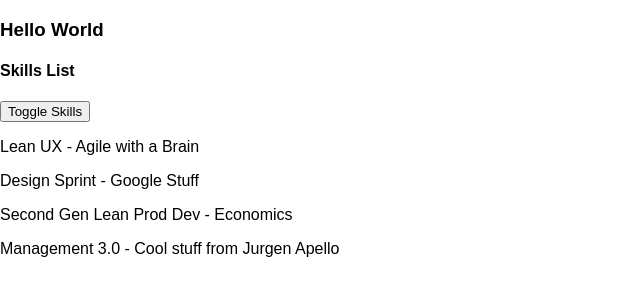
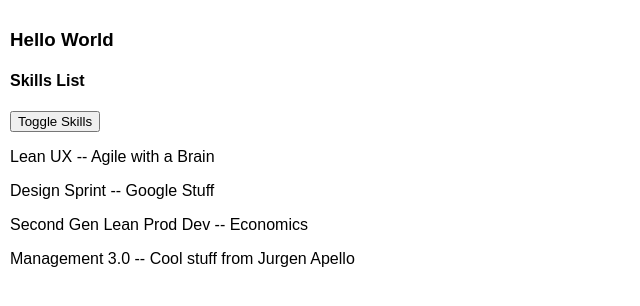
Before and after one commit to dave-pryce/hello-world, a React (Create React App) app: page / in a window 1280 px wide. Both pictures are taken after a click on the button "Toggle Skills". Shown: the top 306 px of the page, without its empty margins (0-640 px from the left). Built offline with nearby package versions, Linux system fonts and the light colour scheme.

Commit message:
super error?

```diff
--- a/src/App.js
+++ b/src/App.js
@@ -2,11 +2,17 @@
 import './App.css';
 
 class App extends Component {
-  constructor() {
-    super();
+  constructor(props) {
+    super(props);
   // Initial state to hide skills
     this.state = {
-      showSkills: false
+      showSkills: false,
+      skills: [
+        {id: 1, name: 'Lean UX', description: 'Agile with a Brain'},
+        {id: 2, name: 'Design Sprint', description: 'Google Stuff'},
+        {id: 3, name: 'Second Gen Lean Prod Dev', description: 'Economics'},
+        {id: 4, name: 'Management 3.0', description: 'Cool stuff from Jurgen Apello'}
+      ]
     };
   }
 
@@ -15,16 +21,37 @@
       const skills = this._getSkills();
       let skillNodes;
       if(this.state.showSkills) {
-        skillNodes = <div className="skill-list">{skills}</div>;
+        skillNodes = <div>{skills}</div>;
       }
       return (
       <div>
       <h3>Hello World</h3>
       <h4>Skills List</h4>
-      <button class="waves-effect waves-light btn"onClick={this._handleClick.bind(this)}>Toggle Skills</button>
+      <button onClick={this._handleClick.bind(this)}>Toggle Skills</button>
       {skillNodes}
       </div>
     );
+   }
+
+   // create function to return array of objects
+   _getSkills() {
+   return this.state.skills.map((skill) => {
+     return (<Skill
+             name={skill.name}
+             description={skill.description}
+             key={skill.id}
+             />);
+       });
+     }
+
+
+   _addSkill(name, description) {
+     const skill = {
+       id: this.state.skills.length + 1,
+       name,
+       description
+     };
+     this.setState({ skills: this.state.skills.concat([skill]) });
    }
 
    _handleClick() {
@@ -33,48 +60,40 @@
      });
    }
 
+  // App end
+  }
 
-  // create function to return array of objects
-  _getSkills() {
-    const skillList = [
-      {id: 1, name: 'Lean UX', description: 'Agile with a Brain'},
-      {id: 2, name: 'Design Sprint', description: 'Google Stuff'},
-      {id: 3, name: 'Second Gen Lean Prod Dev', description: 'Economics'},
-      {id: 4, name: 'Management 3.0', description: 'Cool stuff from Jurgen Apello'},
-    ];
-
-  return skillList.map((skill) => {
-    return (<Skill
-            name={skill.name}
-            description={skill.description}
-            key={skill.id}
-            />);
-      });
-    }
-  }
 
   class Skill extends React.Component {
     render () {
       return(
-        <p>{this.props.name} - {this.props.description}</p>
+        <p>{this.props.name} -- {this.props.description}</p>
       );
     }
   }
 
 
-  //class SkillForm extends React.component {
-  //render () {
-  //  return (
-    //  <form>
-  //    <label>New Skill</label>
-  //    <div>
-  //      <input placerholder="Name:"/>
-  //      <textarea placeholder="Description:"></textarea>
+  // class SkillForm extends React.component {
+  // render () {
+  //   return (
+  //   <form onSubmit={this._handleSubmit.bind(this)}>
+  //     <label>New Skill</label>
+  //     <div>
+  //      <input placerholder="Name:" ref={(input) => this._name = input}/>
+  //      <textarea placeholder="Description:" ref={(textarea) => this._description = textarea}></textarea>
   //      <button>Add New Skill</button>
   //    </div>
   //    </form>
-  //  );
-//  }
-//  }
+  //   );
+  // }
+  //
+  // _handleSubmit(event) {
+  //   event.preventDefault();
+  //   let name = this._name;
+  //   let description = this._description
+  //
+  //   this.props.addSkill(name.value, description.value);
+  // }
+  // }
 
 export default App;
--- a/src/index.css
+++ b/src/index.css
@@ -1,5 +1,5 @@
 body {
   margin: 0;
-  padding: 0;
+  padding: 10px;
   font-family: sans-serif;
 }
```
